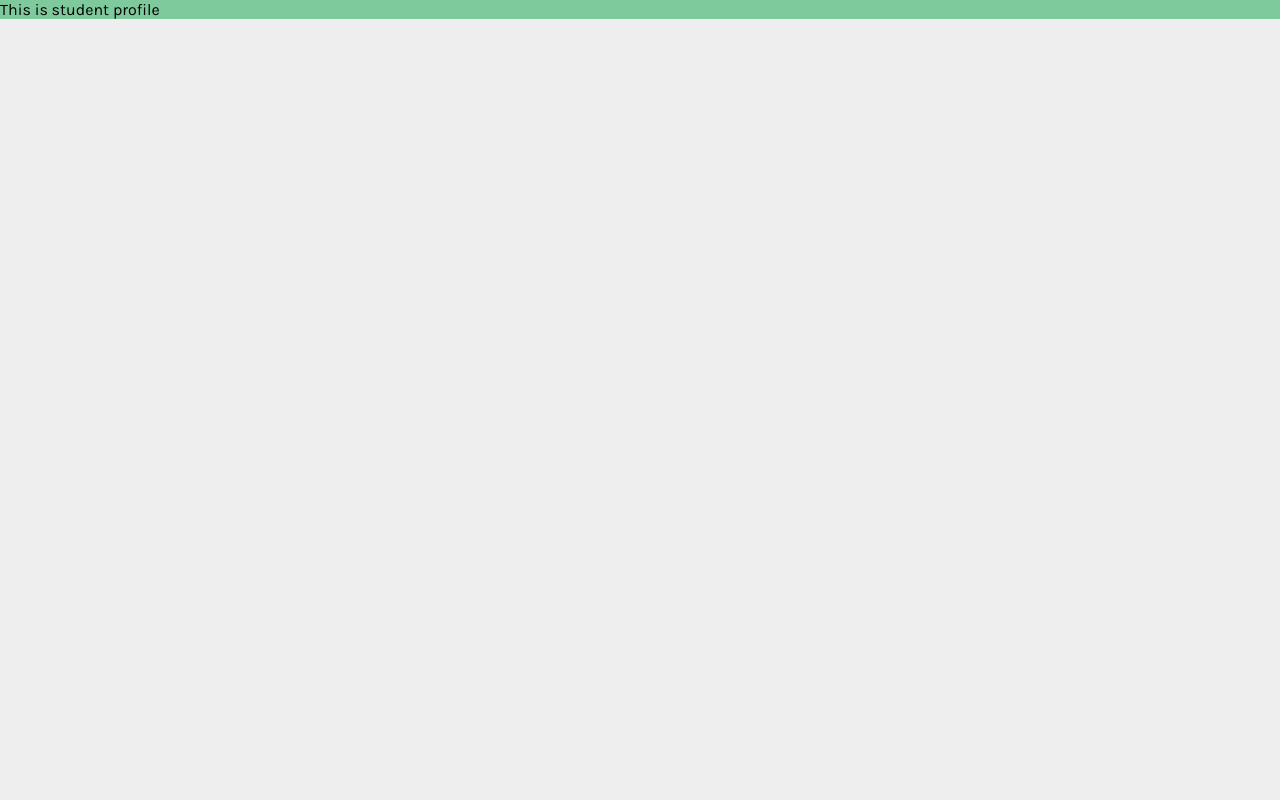
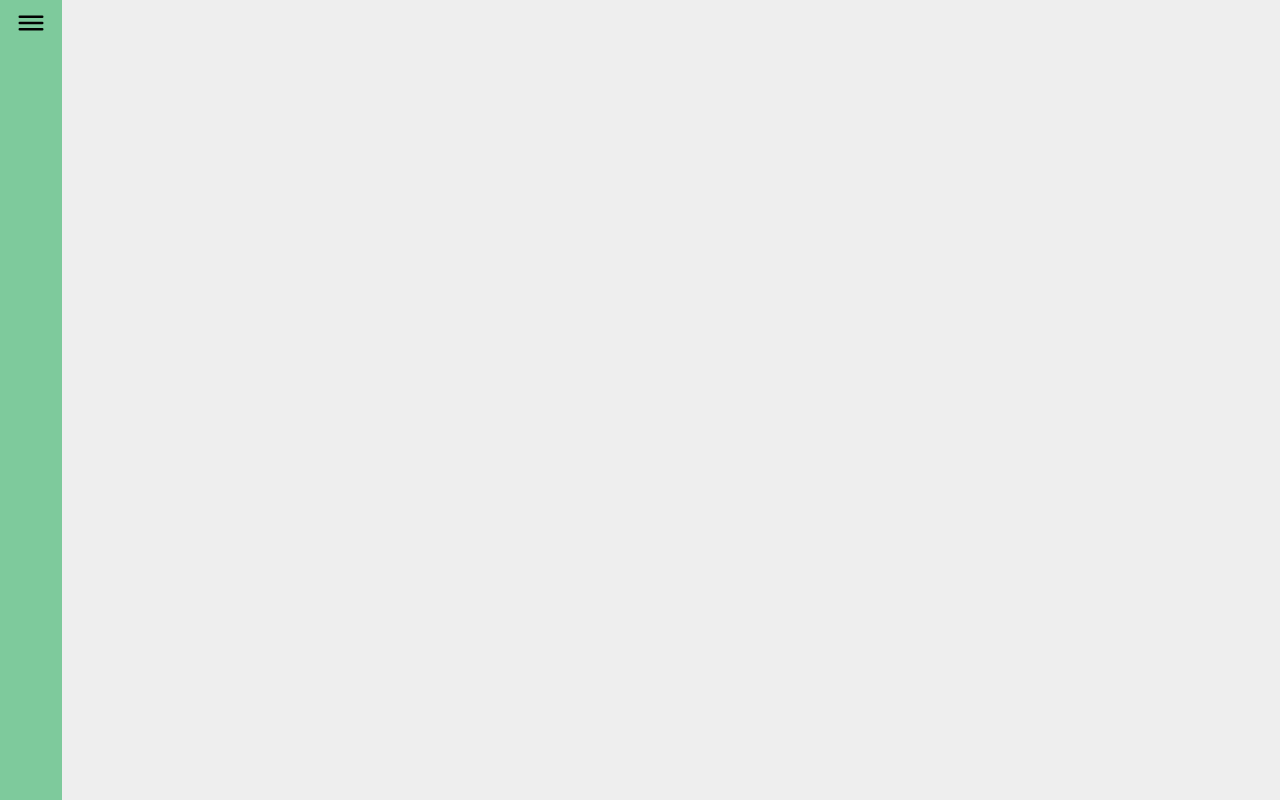
Before and after one commit to Hack-TeeEssGee/frontend, a React (Create React App) app: page /student-profile in a window 1280 px wide. Built offline with nearby package versions, Linux system fonts and the light colour scheme.

Commit message:
Added dashboard component;

```diff
--- /dev/null
+++ b/src/components/dashboard.js
@@ -0,0 +1,37 @@
+import { useEffect, useRef, useState } from "react";
+import UilBars from "@iconscout/react-unicons/icons/uil-bars";
+import UilTimes from "@iconscout/react-unicons/icons/uil-times";
+
+const Dashboard = () => {
+
+    const [isOpen, setIsOpen] = useState(false);
+
+    const node = useRef(null);
+    const handleClick = (e) => {
+        if (node.current && !(node.current.contains(e.target))) {
+            setIsOpen(false); // hide if clicked outside the dashboard
+        } else {
+            return; // if click is IN the node , then nothing
+        }
+    };
+
+    useEffect(() => {
+        document.addEventListener("mousedown", handleClick);
+        return () => {
+            document.removeEventListener("mousedown", handleClick);
+        };
+    }, [])
+
+    return (
+        <div className="dashboard" isopen={String(isOpen)} ref={node}>
+            <div
+                className="hamburger"
+                onClick={() => setIsOpen(!isOpen)}
+            >
+            {isOpen ? <UilTimes size={30} /> : <UilBars size={30} />}
+            </div>
+        </div>
+    )
+}
+
+export default Dashboard;
--- /dev/null
+++ b/src/styles/_dashboard.scss
@@ -0,0 +1,13 @@
+.dashboard {
+  background-color: $primary-color;
+  max-width: 30rem;
+  min-height: 100vh;
+
+  &[isopen="false"] {
+    width: fit-content;
+  }
+
+  .hamburger {
+    padding: 0.5rem 1rem;
+  }
+}
--- a/src/styles/_studentprofile.scss
+++ b/src/styles/_studentprofile.scss
@@ -1,3 +1,3 @@
 .student-profile {
-  background-color: $primary-color;
+  background-color: #eee;
 }
--- a/src/styles/app.scss
+++ b/src/styles/app.scss
@@ -13,3 +13,4 @@
 //components
 @import "footer.scss";
 @import "navbar.scss";
+@import "dashboard.scss";
--- a/src/views/studentProfile.js
+++ b/src/views/studentProfile.js
@@ -1,7 +1,11 @@
+import Dashboard from "../components/dashboard";
+
 const StudentProfile = () => {
 
     return (
-        <div className="student-profile">This is student profile</div>
+        <div className="student-profile">
+            <Dashboard />
+        </div>
     )
 }
 
```
